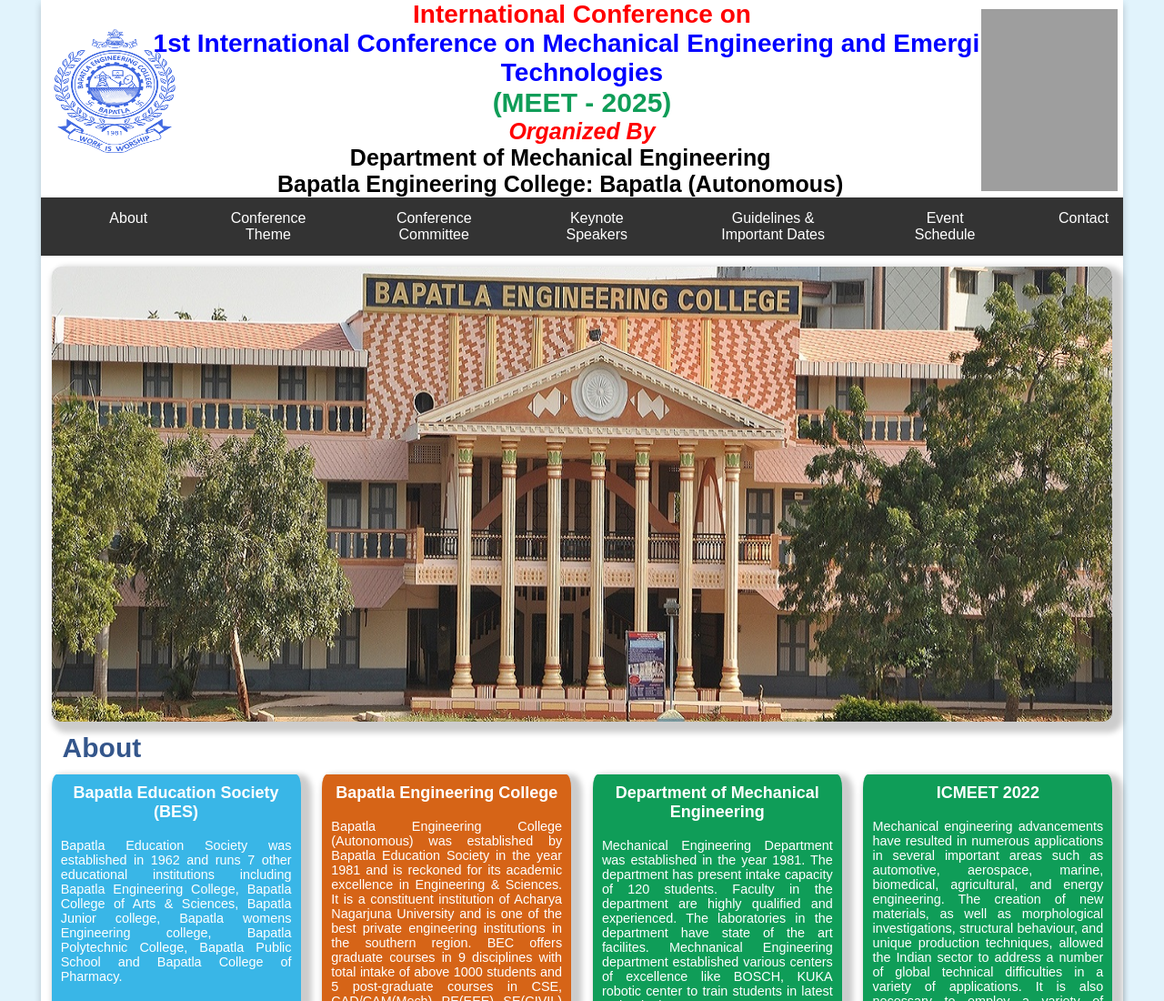
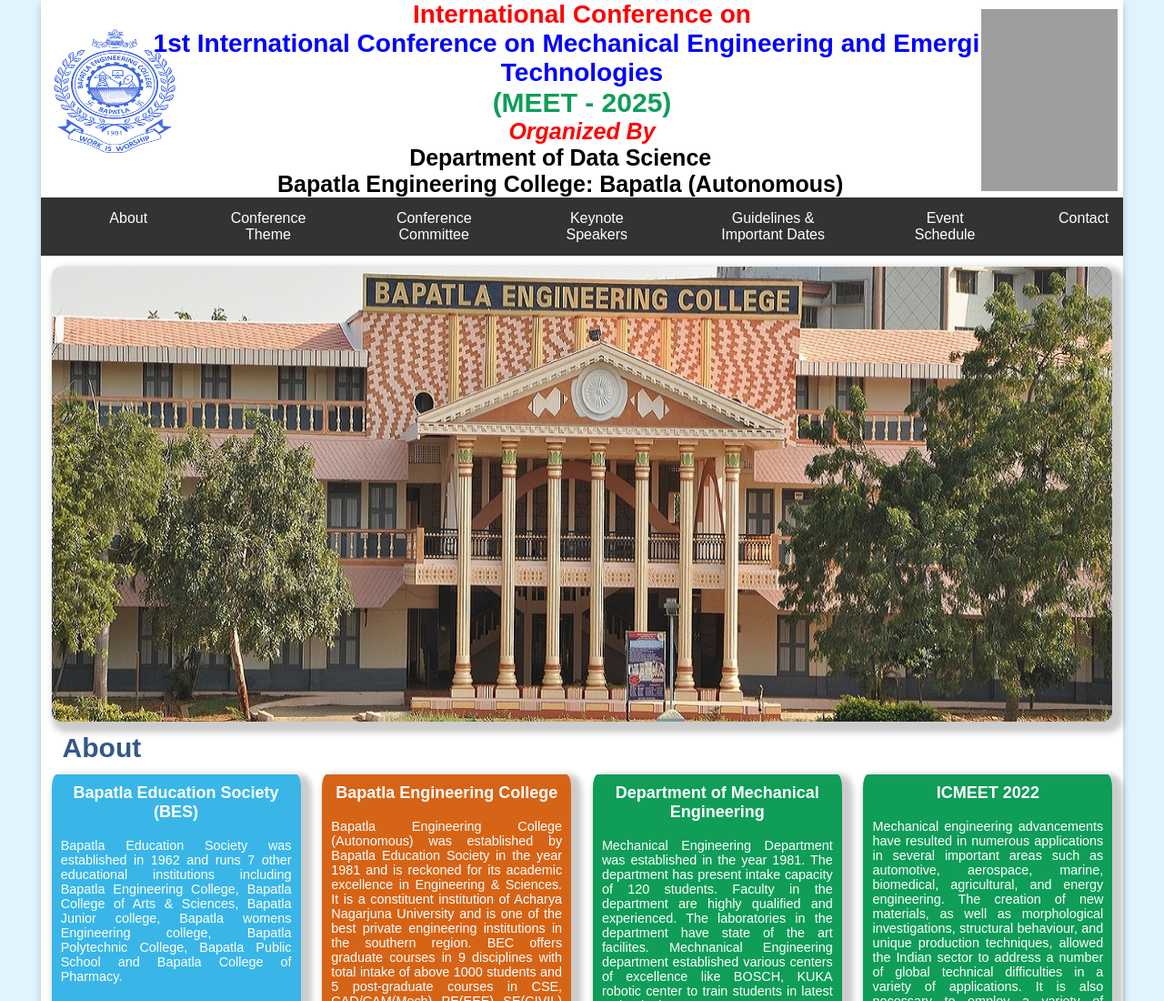
Before and after one commit to kbhaskarcs/staticws1, a plain HTML site: page index.html in a window 1280 px wide. Shown: the top 1100 px of the page at 91% size. Drawn offline with Linux system fonts and the light colour scheme; grey boxes are pictures that could not be loaded.

Commit message:
index change3

```diff
--- a/index.html
+++ b/index.html
@@ -311,7 +311,7 @@
 				<p style="color: red;text-align: center;font-size: 25px;font-weight:bold;font-style: oblique;">Organized By</p>
                 <a href="" target="_blank" style="position: absolute;top:10px;right: 4%;"><img src="res\Design3.JPG" height="200px" width="150px"></a>
                 <div style="display:flex;align-items: center;justify-content: center;flex-flow: row wrap;width: 95%;">
-                <p style="align-items: center;justify-content:center;font-size: 25px;font-weight:bold;">Department of Mechanical Engineering </br>
+                <p style="align-items: center;justify-content:center;font-size: 25px;font-weight:bold;">Department of Data Science </br>
                         Bapatla Engineering College: Bapatla (Autonomous)
 
                 </div>
```
